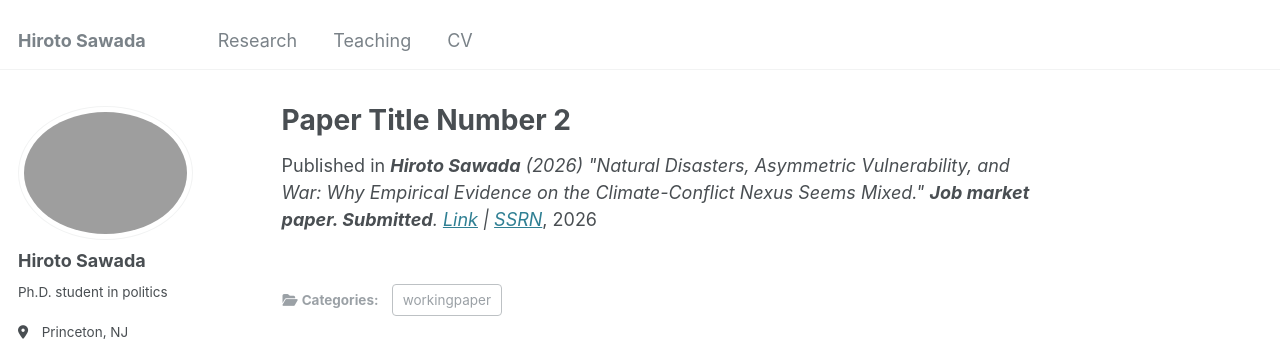
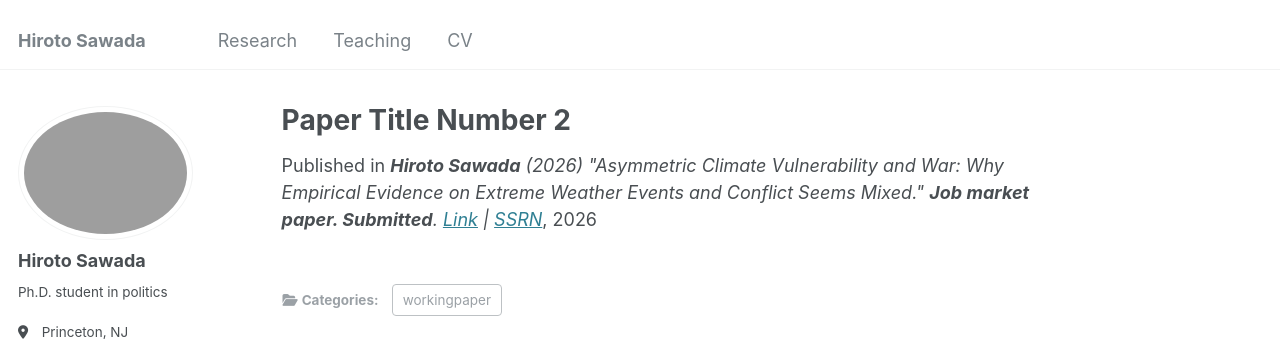
Before and after one commit to hiroto-sawada/hiroto-sawada.github.io, a Jekyll site: the page built from _publications/2010-10-01-paper-title-number-2.md, in a window 1280 px wide and 961 px high. Shown: the top 348 px of the window. Built offline with Jekyll 4.4.1, drawn with Linux system fonts in a browser that asks for light colours; some web fonts are replaced.

Commit message:
Update 2010-10-01-paper-title-number-2.md

```diff
--- a/_publications/2010-10-01-paper-title-number-2.md
+++ b/_publications/2010-10-01-paper-title-number-2.md
@@ -3,5 +3,5 @@ collection: publications
 category: workingpaper
 permalink: /publication/2010-10-01-paper-title-number-2
 date: 2026-09-01
-venue: '<b>Hiroto Sawada</b> (2026) "Natural Disasters, Asymmetric Vulnerability, and War: Why Empirical Evidence on the Climate-Conflict Nexus Seems Mixed." <b>Job market paper. Submitted</b>. <a href="https://hiroto-sawada.github.io/files/Disaster_LatestDraft.pdf">Link</a> | <a href="https://dx.doi.org/10.2139/ssrn.4946973">SSRN</a>'
+venue: '<b>Hiroto Sawada</b> (2026) "Asymmetric Climate Vulnerability and War: Why Empirical Evidence on Extreme Weather Events and Conflict Seems Mixed." <b>Job market paper. Submitted</b>. <a href="https://hiroto-sawada.github.io/files/Disaster_LatestDraft.pdf">Link</a> | <a href="https://dx.doi.org/10.2139/ssrn.4946973">SSRN</a>'
 ---
```
